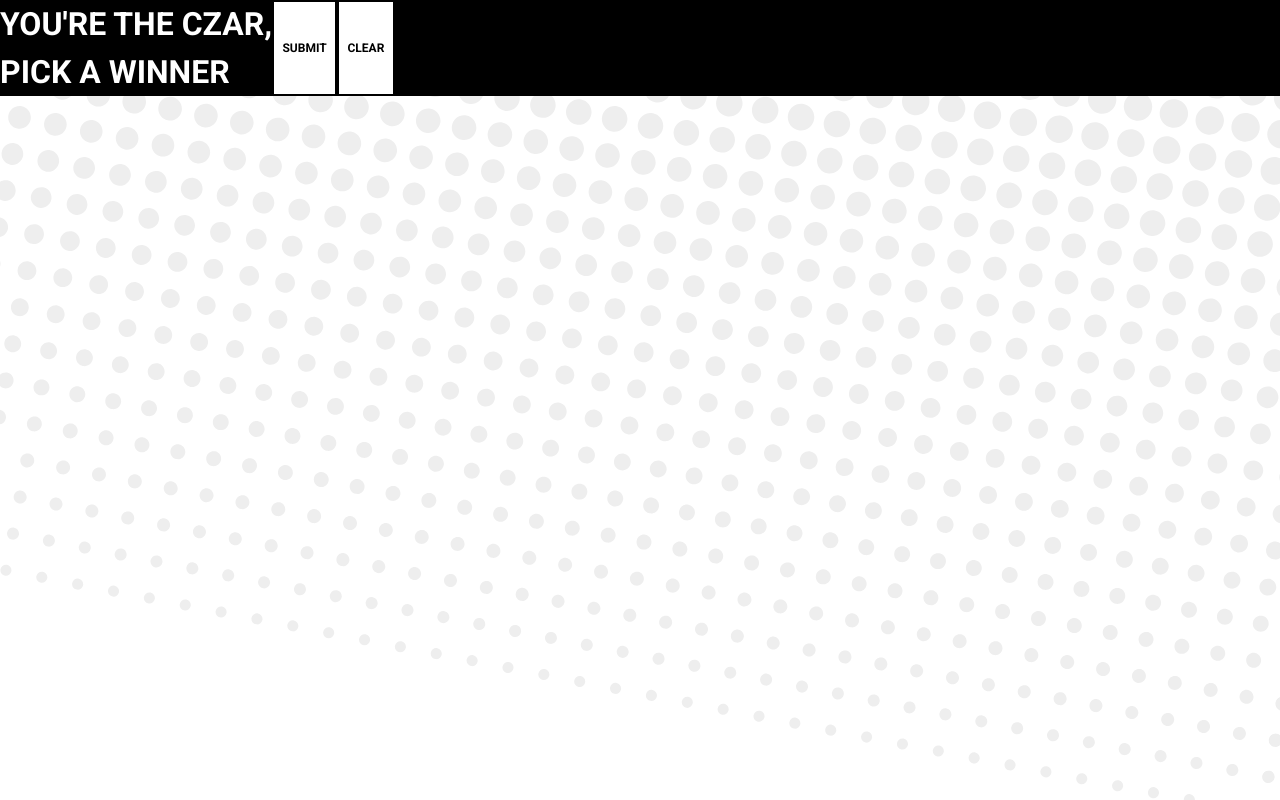
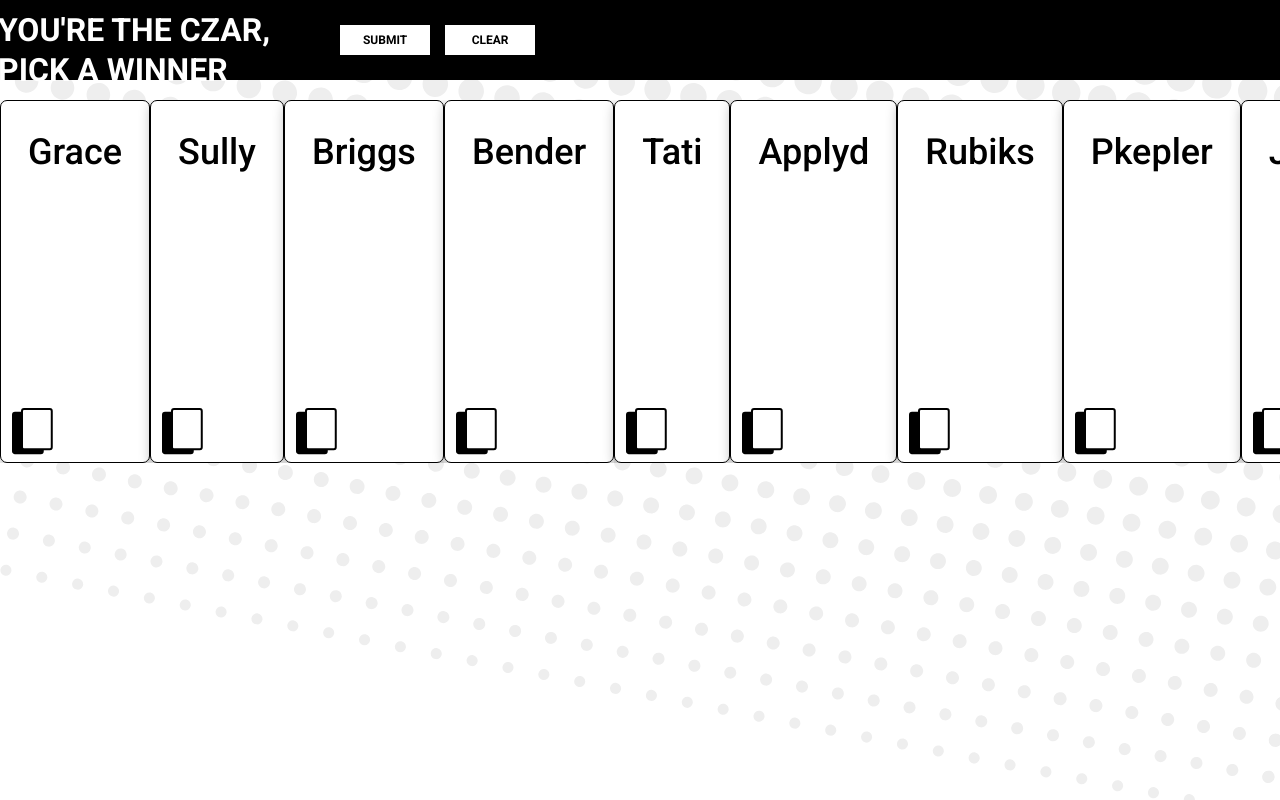
Before and after one commit to I3uckwheat/cards-of-carousal, a React (Create React App) app in the folder frontend/: page / in a window 1280 px wide. Built offline with nearby package versions, Linux system fonts and the light colour scheme; no server answers.

Commit message:
create base styling

```diff
--- a/frontend/src/components/PlayerHandLayout/PlayerHandLayout.js
+++ b/frontend/src/components/PlayerHandLayout/PlayerHandLayout.js
@@ -1,13 +1,14 @@
 // test by importing PlayerHandLayoutExample from temp into App.js
 import React from 'react';
-import PropTypes from 'prop-types';
+import PropTypes, { string } from 'prop-types';
 import styled from 'styled-components';
 
 import Button from '../Buttons/Button';
 import Header from '../Header/Header';
 
 const propTypes = {
-  title: PropTypes.string.isRequired,
+  title: PropTypes.objectOf(string).isRequired,
+  children: PropTypes.node.isRequired,
 };
 
 const LayoutContainer = styled.div`
@@ -25,31 +26,64 @@ const LayoutContainer = styled.div`
     display: flex;
     flex-direction: row;
   }
+  .header-txt {
+    margin: 10px 70px -10px -2px;
+    line-height: 2.5rem;
+  }
 
   h1 span {
     display: block;
   }
 
+  .button-container {
+    display: flex;
+    flex-direction: row;
+    align-items: center;
+  }
+
+  .btn {
+    text-align: center;
+    padding: 0 10px 0 10px;
+    height: 30px;
+    width: 90px;
+    margin-right: 15px;
+    border: none;
+  }
+
+  /*This will need to be edited to look right horizontally, it scrolls, but idk if flex is best */
   .card-container {
     display: flex;
     flex-direction: row;
+
+    margin-top: 20px;
+    overflow: auto;
   }
 `;
 
-export default function PlayerHandLayout({ title }) {
+export default function PlayerHandLayout({ title, children }) {
   // will need to add more props later just using this for lazy setup
 
   return (
     <LayoutContainer>
       <Header className="header-container">
-        <h1>
-          {title.top}
-          <span>{title.bottom}</span>
-        </h1>
-        <Button isActive>SUBMIT</Button>
-        <Button isActive>CLEAR</Button>
+        <div className="header-txt">
+          <h1>
+            {title.top}
+            <span>{title.bottom}</span>
+          </h1>
+        </div>
+
+        <div className="button-container">
+          <Button className="btn" isActive>
+            SUBMIT
+          </Button>
+          <Button className="btn" isActive>
+            CLEAR
+          </Button>
+        </div>
       </Header>
-      <div className="card-container" />
+
+      <div className="card-container">{children}</div>
     </LayoutContainer>
   );
 }
```
